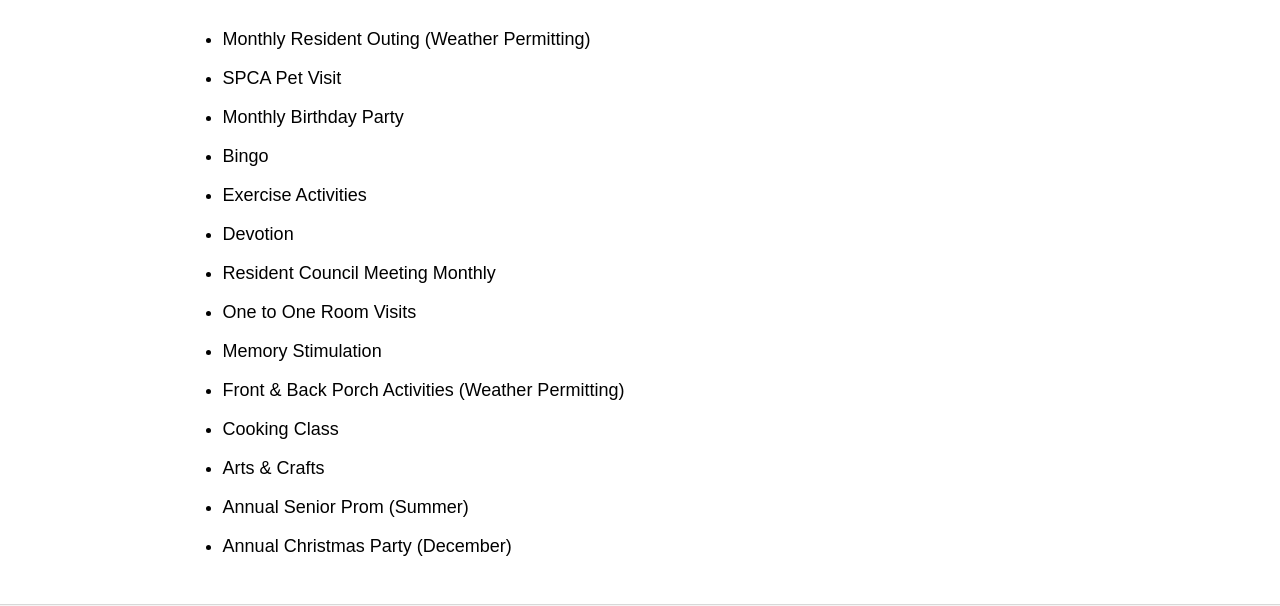
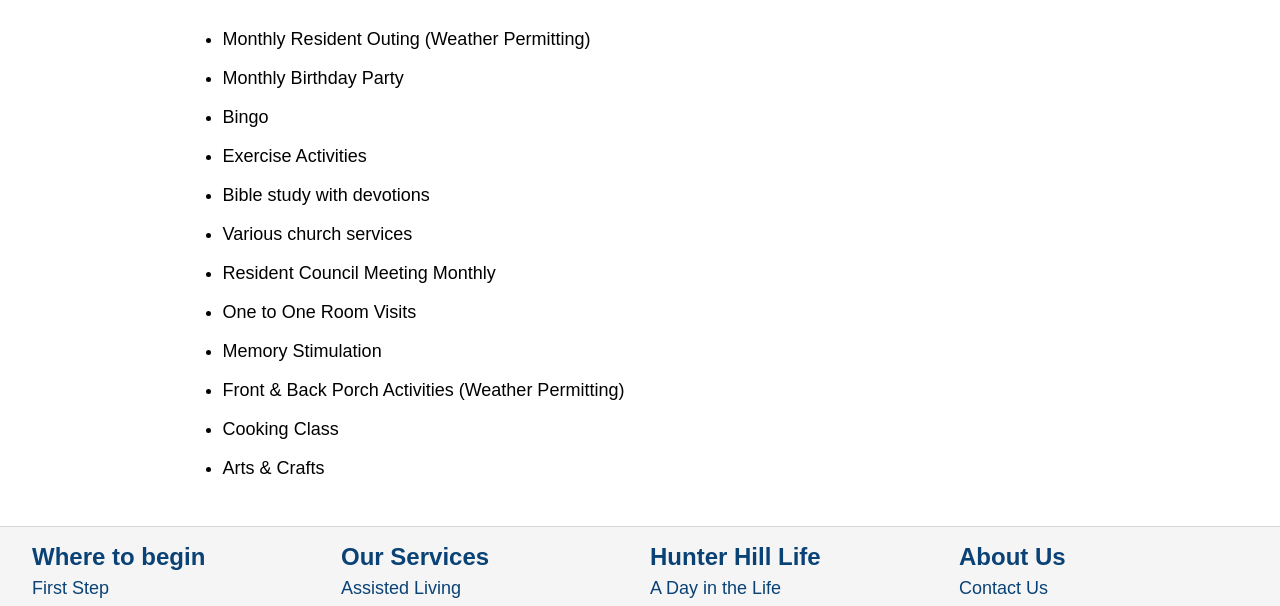
Before and after one commit to aaronsisler/clients.hunter-hill, a Next.js app: page /activities in a window 1280 px wide. Shown: the part 327-933 px from the top of the page. Built offline with nearby package versions, Linux system fonts and the light colour scheme; a web font is replaced by a local one.

Commit message:
Updating per comments from Audrey regarding amenities

```diff
--- a/src/config/config.js
+++ b/src/config/config.js
@@ -15,7 +15,7 @@ export const MARKETING_CONTACT_EMAIL = "waterbrooke.marketing@gmail.com";
 // export const MARKETING_CONTACT_EMAIL = "aaron.sisler@eandbsolutions.com";
 
 // Phone number
-export const CONTACT_PHONE_NUMBER = "(252) 443-7144";
+export const CONTACT_PHONE_NUMBER = "(252)-210-3751";
 
 // Services Gateway
 export const SERVICES_GATEWAY_URL = "https://services.eandbsolutions.com/prod";
--- a/src/content/activities.js
+++ b/src/content/activities.js
@@ -19,24 +19,17 @@ const eventImages = [
 
 const activities = [
   "Monthly Resident Outing (Weather Permitting)",
-  "SPCA Pet Visit",
   "Monthly Birthday Party",
   "Bingo",
   "Exercise Activities",
-  // "Kingdom Hall Bible Study",
-  "Devotion",
+  "Bible study with devotions",
+  "Various church services",
   "Resident Council Meeting Monthly",
-  // "Men's Club",
   "One to One Room Visits",
   "Memory Stimulation",
   "Front & Back Porch Activities (Weather Permitting)",
   "Cooking Class",
-  "Arts & Crafts",
-  // "Wade Nevans & Friends Gospel Group",
-  // "Visit from Elizabeth City / Pasquotank County Senior Center",
-  // "Visit from Perquimans County Senior Center",
-  "Annual Senior Prom (Summer)",
-  "Annual Christmas Party (December)"
+  "Arts & Crafts"
 ];
 
 export { activities, eventImages };
--- a/src/content/amenities.js
+++ b/src/content/amenities.js
@@ -50,6 +50,11 @@ const amenities = [
   },
   {
     content:
+      "Hunter Hill offers hospice care through third party agencies to allow for a peaceful transition.",
+    title: "Hospice Care"
+  },
+  {
+    content:
       "Hunter Hill is easily navigated and accessible for individuals using wheelchairs and other assistive devices.",
     title: "Handicap Accessibility"
   }
--- a/src/content/leadership.js
+++ b/src/content/leadership.js
@@ -16,7 +16,7 @@ const teamMembers = [
   {
     imgSrc: `${CDN_URL}/audrey_clark.jpg`,
     name: "Audrey Clark",
-    title: "Admission/Marketing Director"
+    title: "Marketing Director"
   },
   {
     imgSrc: `${CDN_URL}/suzie_nixon.jpg`,
--- a/src/content/navigation-links.js
+++ b/src/content/navigation-links.js
@@ -13,8 +13,8 @@ const navigationLinks = [
     key: "services",
     title: "Our Services",
     links: [
-      { title: "Assisted Living", href: "/assisted-living" },
-      { title: "Memory Care", href: "/memory-care" }
+      { title: "Assisted Living", href: "/assisted-living" }
+      // { title: "Memory Care", href: "/memory-care" }
     ]
   },
   {
```
